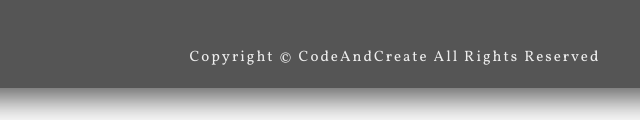
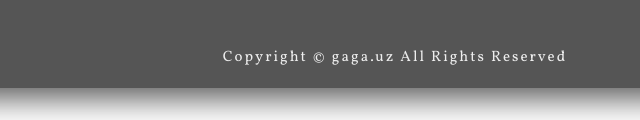
Before and after one commit to UzunDemir/responsive-website-touristic, a plain HTML site: page index.html in a window 1280 px wide. Shown: the part 3883-4003 px from the top of the page, 245-885 px from the left. Drawn offline with Linux system fonts and the light colour scheme.

Commit message:
Update index.html

```diff
--- a/index.html
+++ b/index.html
@@ -264,7 +264,7 @@
           <a href="#" class="footer-link">Contact</a>
         </div>
         <p class="footer-paragraph">
-          Copyright &copy; CodeAndCreate All Rights Reserved
+          Copyright &copy; gaga.uz All Rights Reserved
         </p>
       </footer>
       <!-- End of Footer -->
```
